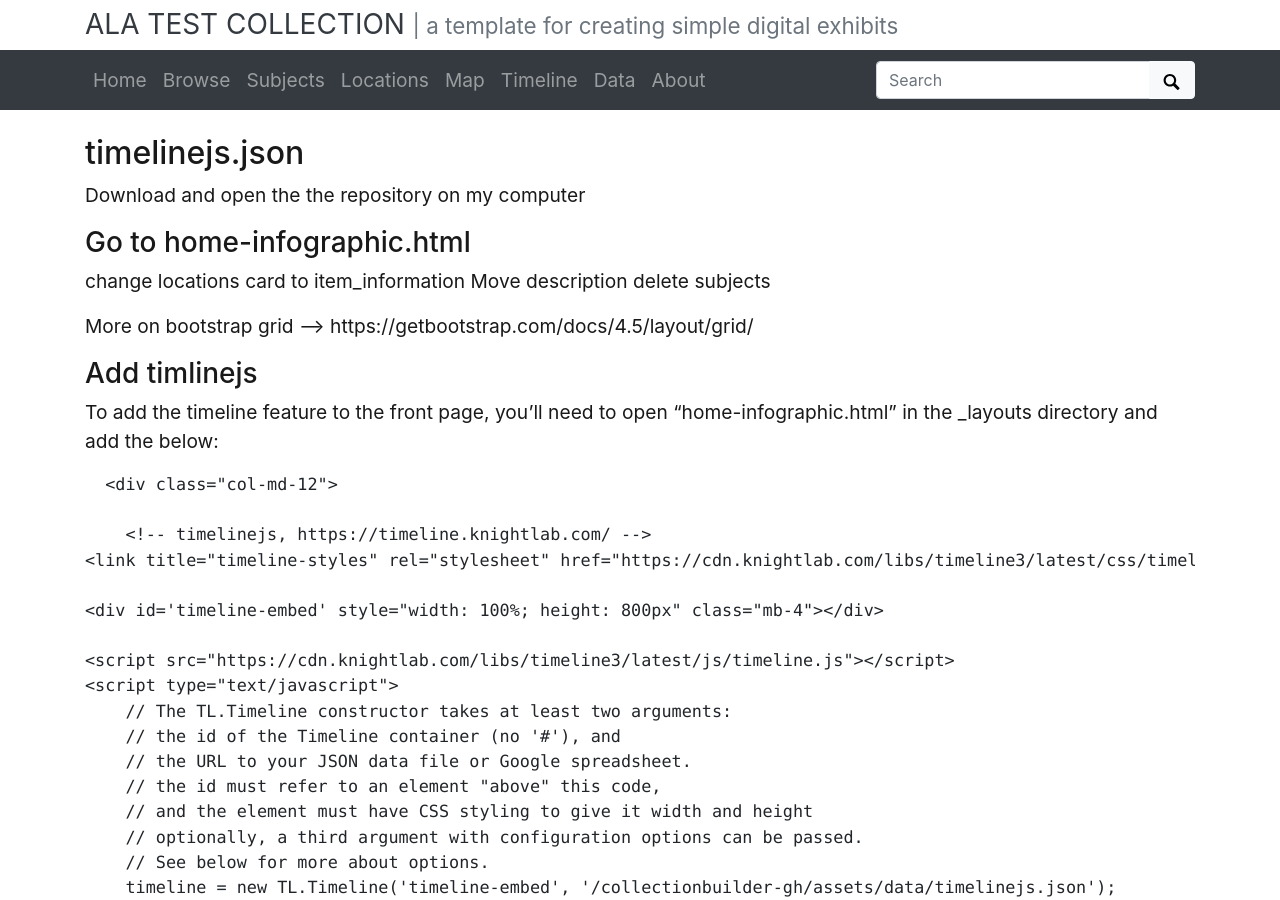
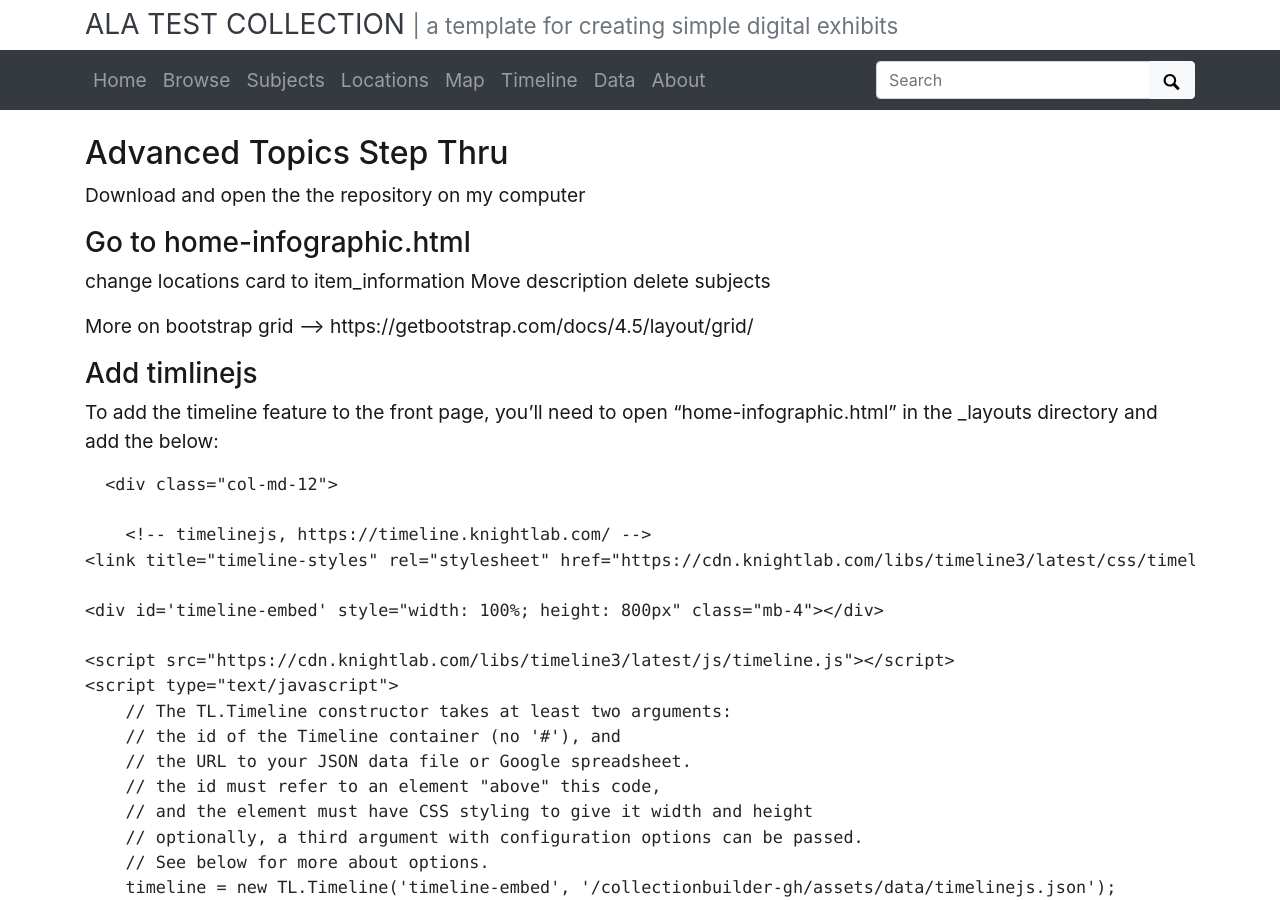
Before and after one commit to dcnb/ala-core-demo, a Jekyll site: the page built from advanced-notes.md, in a window 1280 px wide and 900 px high. Built offline with Jekyll 4.4.1, drawn with Linux system fonts in a browser that asks for light colours; our own code applies the rules of GitHub Pages for plain Markdown files.

Commit message:
Update advanced-notes.md

```diff
--- a/advanced-notes.md
+++ b/advanced-notes.md
@@ -1,4 +1,4 @@
-## timelinejs.json
+## Advanced Topics Step Thru
 
 Download and open the the repository on my computer
 
```
